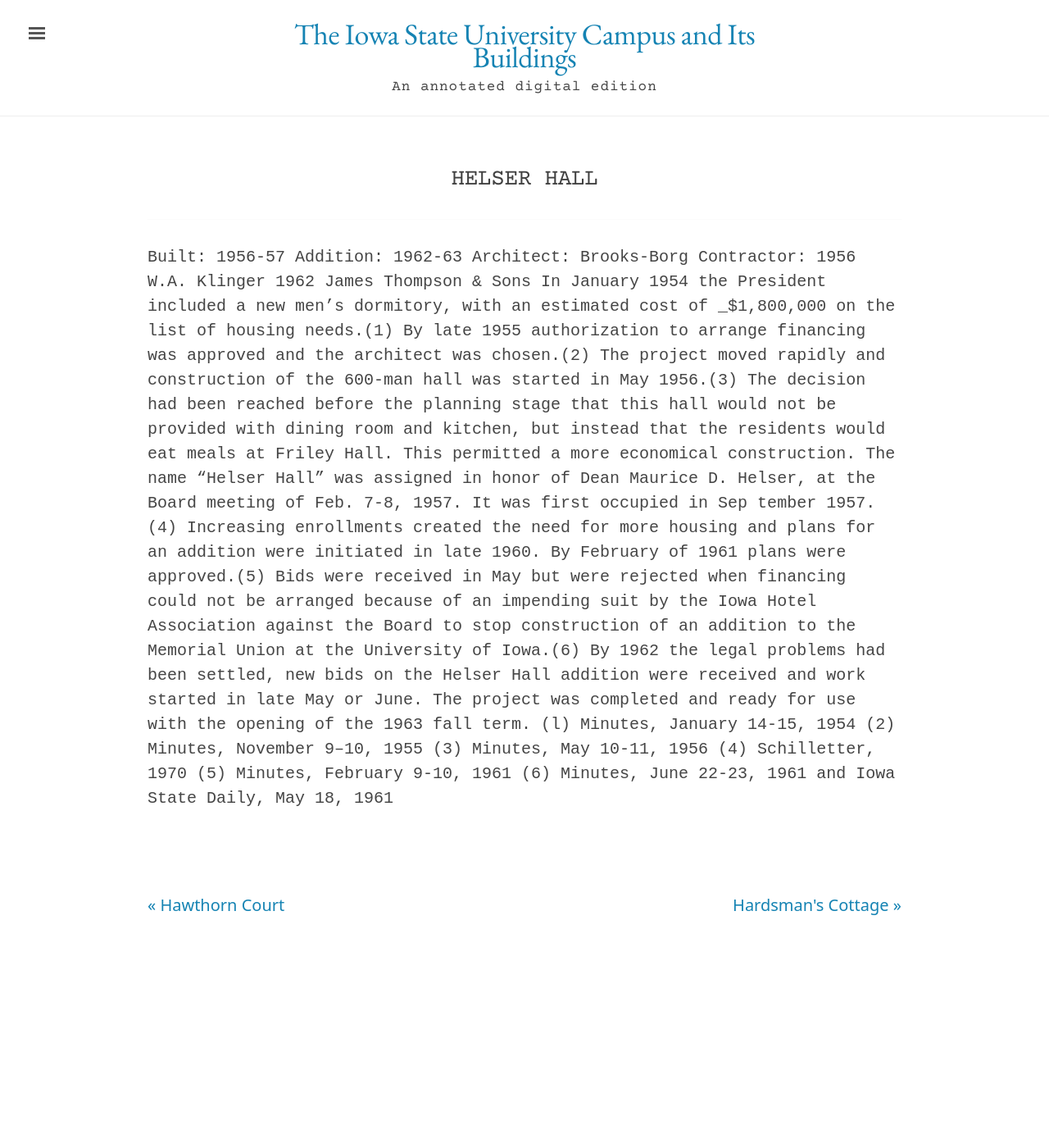
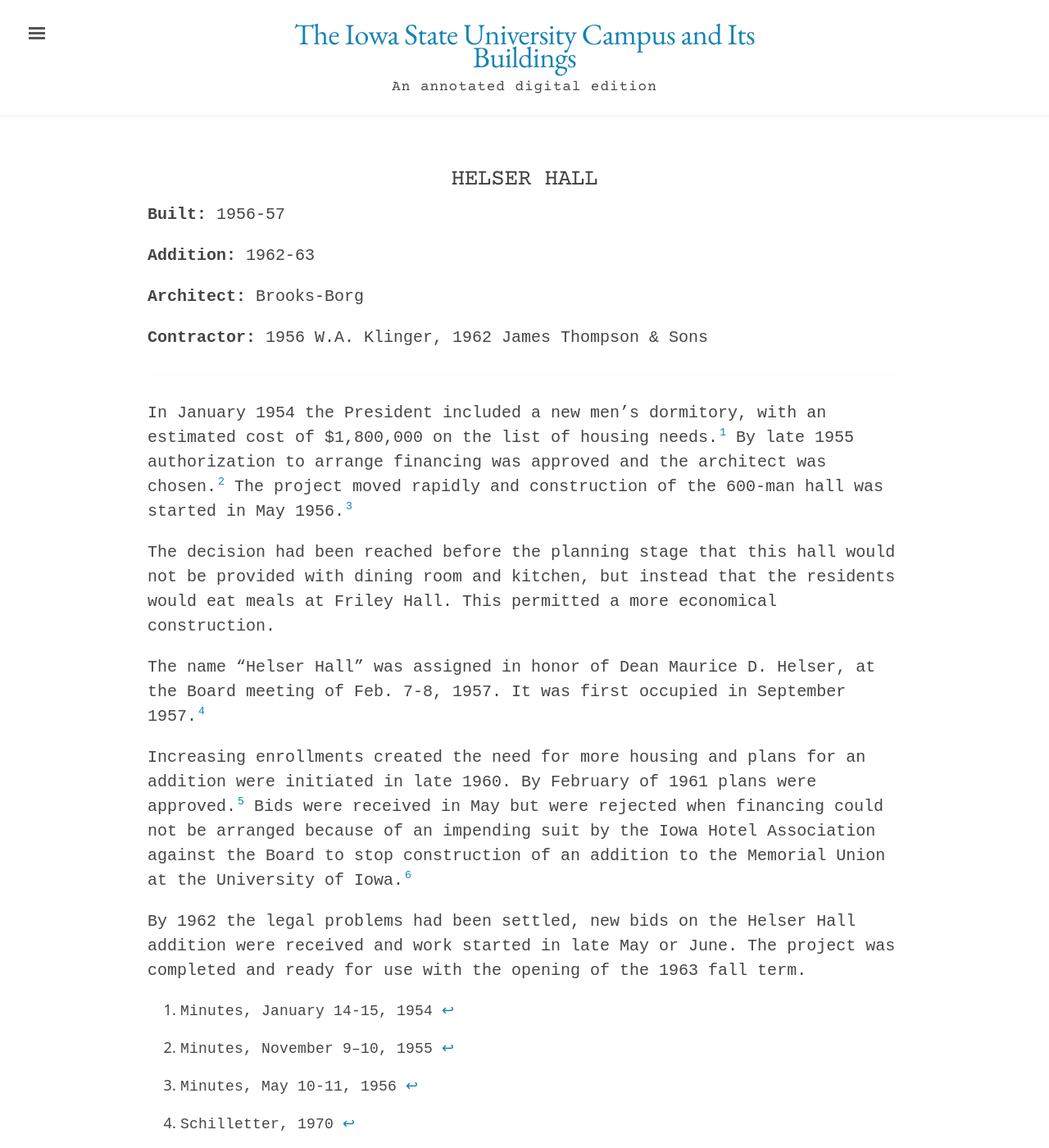
Before and after one commit to emanderson811/day-edition, a Jekyll site: the page built from _texts/buildings/099day-helser-hall.md, in a window 1280 px wide and 1400 px high. Shown: the whole window at 82% size. Built offline with Jekyll 4.4.1, drawn with Linux system fonts in a browser that asks for light colours; some of the changed lines change nothing that is shown; some of the changed text lies outside the part shown.

Commit message:
Update 099day-helser-hall.md

```diff
--- a/_texts/buildings/099day-helser-hall.md
+++ b/_texts/buildings/099day-helser-hall.md
@@ -2,10 +2,12 @@
 layout: building
 title: "Helser Hall"
 alternative_name:
-built:
-addition:
-architect:
+built: "1956-57"
+addition: "1962-63"
+architect: "Brooks-Borg"
 contractor:
+  - "1956 W.A. Klinger"
+  - "1962 James Thompson & Sons"
 razed:
 author:
 rights: Public Domain
@@ -14,20 +16,24 @@
 ---
 ---
 
-Built: 1956-57 Addition: 1962-63
-Architect: Brooks-Borg
-Contractor: 1956 W.A. Klinger
-1962 James Thompson & Sons
-In January 1954 the President included a new men's dormitory, with an estimated cost of _$1,800,000 on the list of housing needs.(1) By late 1955 authorization to arrange financing was approved and the architect was chosen.(2) The project moved rapidly and construction of the 600-man hall was started in May 1956.(3)
+In January 1954 the President included a new men's dormitory, with an estimated cost of $1,800,000 on the list of housing needs.[^fn1] By late 1955 authorization to arrange financing was approved and the architect was chosen.[^fn2] The project moved rapidly and construction of the 600-man hall was started in May 1956.[^fn3]
+
 The decision had been reached before the planning stage that this hall would not be provided with dining room and kitchen, but instead that the residents would eat meals at Friley Hall. This permitted a more economical construction.
-The name "Helser Hall" was assigned in honor of Dean Maurice D. Helser, at the Board meeting of Feb. 7-8, 1957. It was first occupied in Sep tember 1957.(4)
-Increasing enrollments created the need for more housing and plans for an addition were initiated in late 1960. By February of 1961 plans were approved.(5) Bids were received in May but were rejected when financing could not be arranged because of an impending suit by the Iowa Hotel Association against the Board to stop construction of an addition to the Memorial Union at the University of Iowa.(6)
-By 1962 the legal problems had been settled, new bids on the Helser Hall addition were received and work started in late May or June. The
-project was completed and ready for use with the opening of the 1963
-fall term.
-(l)  Minutes, January 14-15, 1954
-(2) Minutes, November 9--10, 1955
-(3) Minutes, May 10-11, 1956
-(4) Schilletter, 1970
-(5) Minutes, February 9-10, 1961
-(6) Minutes, June 22-23, 1961 and Iowa State Daily, May 18, 1961
+
+The name "Helser Hall" was assigned in honor of Dean Maurice D. Helser, at the Board meeting of Feb. 7-8, 1957. It was first occupied in September 1957.[^fn4]
+
+Increasing enrollments created the need for more housing and plans for an addition were initiated in late 1960. By February of 1961 plans were approved.[^fn5] Bids were received in May but were rejected when financing could not be arranged because of an impending suit by the Iowa Hotel Association against the Board to stop construction of an addition to the Memorial Union at the University of Iowa.[^fn6]
+
+By 1962 the legal problems had been settled, new bids on the Helser Hall addition were received and work started in late May or June. The project was completed and ready for use with the opening of the 1963 fall term.
+
+[^fn1]:  Minutes, January 14-15, 1954
+
+[^fn2]: Minutes, November 9--10, 1955
+
+[^fn3]: Minutes, May 10-11, 1956
+
+[^fn4]: Schilletter, 1970
+
+[^fn5]: Minutes, February 9-10, 1961
+
+[^fn6]: Minutes, June 22-23, 1961 and Iowa State Daily, May 18, 1961
```
